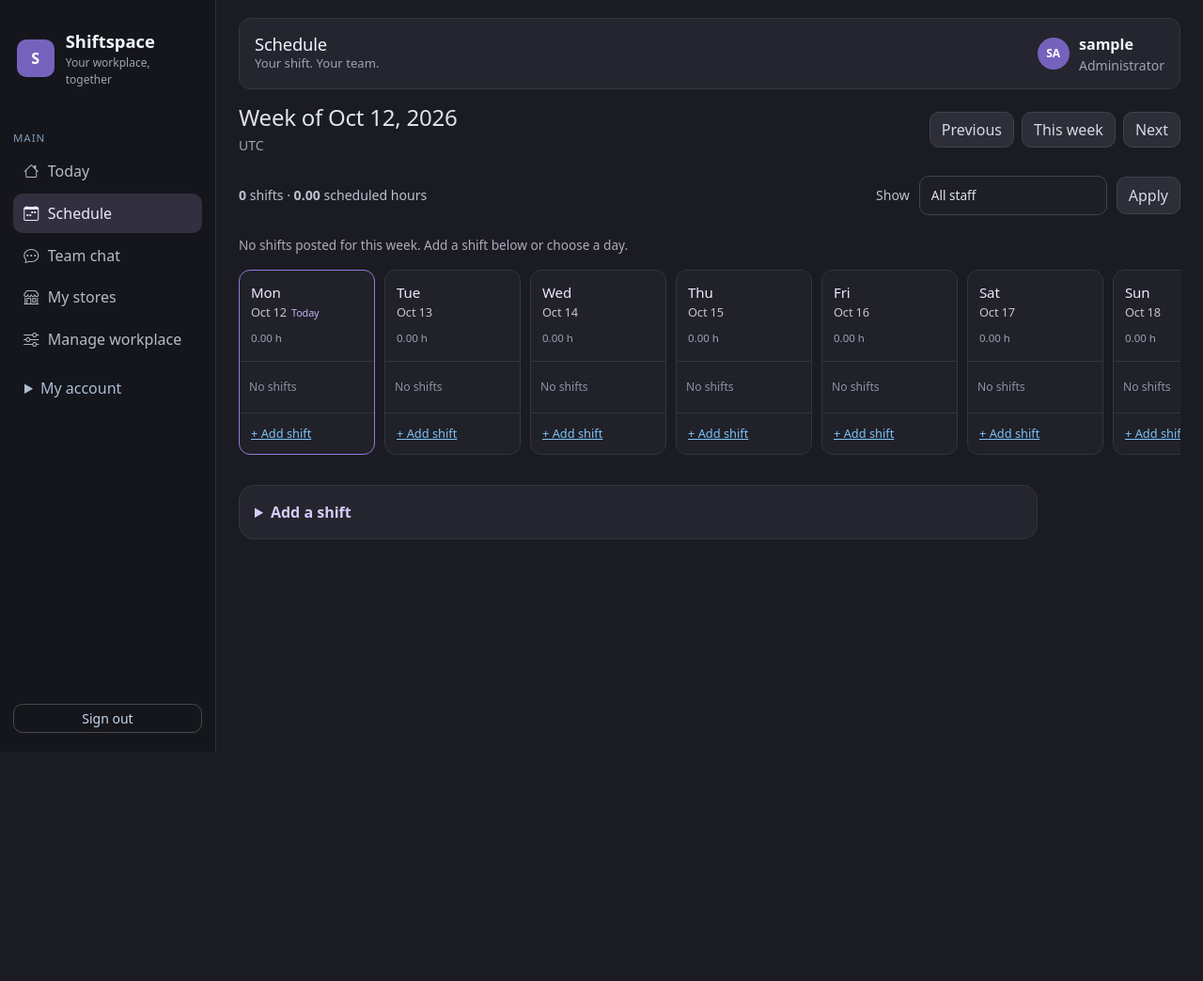
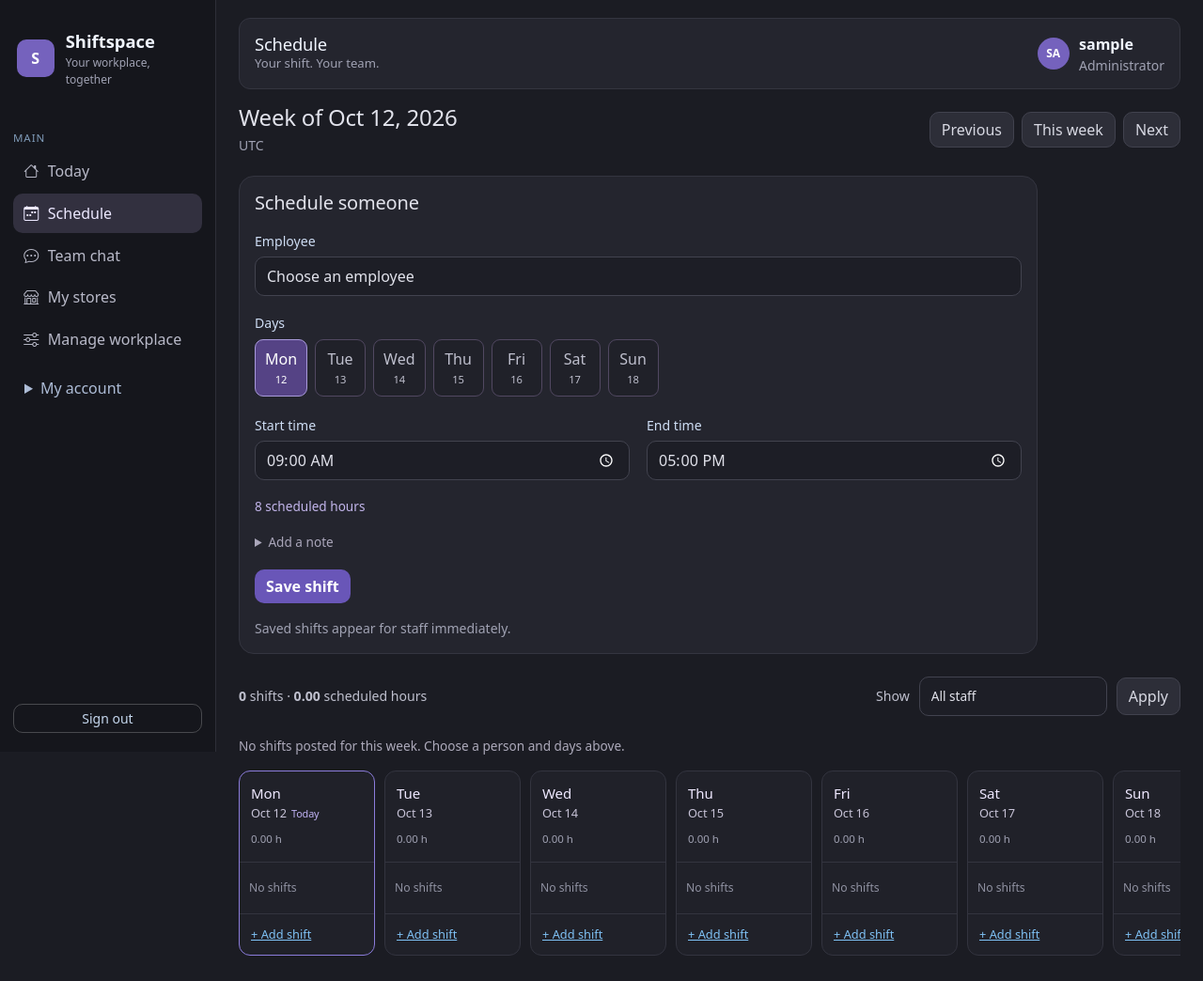
Before and after one commit to AnoHondz/Shift-Force, a Flask app: page /schedule in a window 1280 px wide. Shown: the top 1044 px of the page at 94% size. Before the commit the page ends 800 px from the top, so only its background shows below. Run offline with Flask 3, Linux system fonts and the light colour scheme; a user stored in the database is signed in; tables that the repository leaves empty hold one stand-in row (values such as "Sample post"); some libraries are stand-ins or nearby versions.

Commit message:
Simplify scheduling to a person, selected days, and shift hours

```diff
--- a/app/routes/workplace.py
+++ b/app/routes/workplace.py
@@ -41,6 +41,7 @@ from ..scheduling import (
     monday,
     repeat_intervals,
     selected_week,
+    simple_intervals,
     validate_availability,
     week_calendar,
 )
@@ -216,6 +217,27 @@ def schedule_context(week, editing=None, error=None):
     )
     if request.method == "POST":
         values.update({key: request.form.get(key, "") for key in values})
+    values.update(
+        shift_date=values["starts_at"][:10],
+        start_time=values["starts_at"][11:16],
+        end_time=values["ends_at"][11:16],
+    )
+    chosen_days = [str(default_day.weekday())]
+    if request.method == "POST":
+        if "simple_schedule" in request.form:
+            values.update(
+                {key: request.form.get(key, "") for key in ("shift_date", "start_time", "end_time")}
+            )
+            chosen_days = request.form.getlist("shift_days")
+        else:
+            chosen_days = request.form.getlist("repeat_days")
+            try:
+                chosen_days = [
+                    *chosen_days,
+                    str(date.fromisoformat(values["shift_date"]).weekday()),
+                ]
+            except ValueError:
+                pass
     return dict(
         active_page="schedule",
         page_title="Schedule",
@@ -232,7 +254,12 @@ def schedule_context(week, editing=None, error=None):
         timezone_name=str(zone),
         form_values=values,
         form_error=error,
-        repeat_days=request.form.getlist("repeat_days") if request.method == "POST" else [],
+        chosen_days=chosen_days,
+        original_start=local_input(editing.starts_at)[11:16] if editing else "",
+        original_end=local_input(editing.ends_at)[11:16] if editing else "",
+        original_overnight=bool(
+            editing and local_input(editing.ends_at)[:10] > local_input(editing.starts_at)[:10]
+        ),
     )
 
 
@@ -261,20 +288,32 @@ def schedule():
                         "This shift was cancelled. Refresh the schedule before editing."
                     )
             employee = selected_employee()
-            start = parse_shift_time(request.form.get("starts_at"))
-            end = parse_shift_time(request.form.get("ends_at"))
-            validate_interval(start, end)
+            if "simple_schedule" in request.form:
+                intervals = simple_intervals(
+                    week,
+                    request.form,
+                    parse_shift_time,
+                    editing=record is not None,
+                    original=(local_input(record.starts_at), local_input(record.ends_at))
+                    if record
+                    else None,
+                )
+                start, end = intervals[0]
+            else:
+                start = parse_shift_time(request.form.get("starts_at"))
+                end = parse_shift_time(request.form.get("ends_at"))
+                validate_interval(start, end)
+                intervals = repeat_intervals(
+                    start,
+                    end,
+                    request.form.getlist("repeat_days"),
+                    workplace_zone(),
+                    parse_shift_time,
+                    editing=record is not None,
+                )
             notes = request.form.get("notes", "").strip()
             if len(notes) > 255:
                 raise ValueError("Shift notes must be at most 255 characters.")
-            intervals = repeat_intervals(
-                start,
-                end,
-                request.form.getlist("repeat_days"),
-                workplace_zone(),
-                parse_shift_time,
-                editing=record is not None,
-            )
             for index, (shift_start, shift_end) in enumerate(intervals):
                 validate_interval(shift_start, shift_end)
                 selected_week(
--- a/app/static/css/shiftspace.css
+++ b/app/static/css/shiftspace.css
@@ -30,15 +30,18 @@
 .schedule-time-off, .schedule-warning { font-size:.73rem; color:#e6c294; background:#453a2a; border-radius:6px; padding:8px; margin-bottom:10px; }
 .schedule-warning { display:block; margin:8px 0 0; }
 .schedule-empty { font-size:.85rem; color:#adaabb; }
-.schedule-builder { max-width:850px; scroll-margin-top:20px; }
-.schedule-builder > summary { color:#d6cbfa; font-weight:600; }
+.schedule-builder { max-width:850px; scroll-margin-top:20px; margin-bottom:24px; }
 .schedule-shift-form { display:grid; grid-template-columns:repeat(2,minmax(0,1fr)); gap:18px; }
-.schedule-employee-field, .schedule-notes-field, .schedule-preview, .schedule-repeat, .schedule-form-actions { grid-column:1/-1; }
+.schedule-employee-field, .schedule-days-field, .schedule-notes-field, .schedule-preview, .schedule-form-actions { grid-column:1/-1; }
 .schedule-preview { color:#c2b5eb; font-size:.85rem; margin:0; }
-.schedule-repeat { font-size:.85rem; }
-.schedule-repeat-days { display:flex; flex-wrap:wrap; gap:10px; }
-.schedule-repeat-days label { background:#302c3c; border:1px solid #514861; border-radius:7px; padding:9px 11px; cursor:pointer; }
-.schedule-repeat-days input { accent-color:#a99adb; margin-right:4px; }
+.schedule-notes-field { font-size:.85rem; color:#aaa6ba; }
+.schedule-day-buttons { display:flex; flex-wrap:wrap; gap:8px; }
+.schedule-day-buttons label { cursor:pointer; position:relative; }
+.schedule-day-buttons input { position:absolute; opacity:0; width:100%; height:100%; cursor:pointer; }
+.schedule-day-buttons span { display:block; min-width:54px; text-align:center; background:#202129; border:1px solid #514861; border-radius:9px; padding:8px 10px; color:#bfc0ce; }
+.schedule-day-buttons small { display:block; font-size:.7rem; margin-top:2px; }
+.schedule-day-buttons input:checked + span { background:#554385; border-color:#a99adb; color:#fff; }
+.schedule-day-buttons input:focus-visible + span { outline:2px solid #c9b7ff; outline-offset:3px; }
 .schedule-form-actions { display:flex; gap:12px; flex-wrap:wrap; }
 @media (max-width:760px) { .schedule-board { grid-template-columns:minmax(0,1fr); } .schedule-day-heading { display:flex; justify-content:space-between; align-items:center; } .schedule-day-heading h3 { margin:0; } .schedule-day-heading h3 > span:first-child { display:inline; margin-right:7px; } .schedule-day-content { display:grid; gap:10px; grid-template-columns:repeat(auto-fit,minmax(min(100%,200px),1fr)); } .scheduled-card { margin-bottom:0; } .schedule-filter { width:100%; } .schedule-filter .form-select { flex:1; } }
 @media (max-width:480px) { .schedule-shift-form { grid-template-columns:minmax(0,1fr); } .schedule-navigation .btn { font-size:.8rem; padding:8px 11px; } }
--- a/app/static/js/schedule.js
+++ b/app/static/js/schedule.js
@@ -27,26 +27,43 @@
     }
     function update() {
       end.setCustomValidity('');
-      const first = instant(start.value), last = instant(end.value);
+      const dates = form.querySelector('[name="shift_date"]')
+        ? [form.querySelector('[name="shift_date"]').value].filter(Boolean)
+        : [...form.querySelectorAll('[name="shift_days"]:checked')].map(input => input.dataset.date);
+      document.getElementById('save-schedule').textContent = dates.length > 1 ? `Save ${dates.length} shifts` : 'Save shift';
+      if (!dates.length) {
+        preview.textContent = 'Choose at least one day.';
+        end.setCustomValidity(preview.textContent); return;
+      }
       if (!start.value || !end.value) { preview.textContent = 'Choose start and end times.'; return; }
-      if (first === null || last === null) {
+      const keepOvernight = form.dataset.originalOvernight === 'true' &&
+        start.value === form.dataset.originalStart && end.value === form.dataset.originalEnd;
+      if (start.value === end.value && !keepOvernight) {
+        preview.textContent = 'Choose different start and end times.';
+        end.setCustomValidity(preview.textContent); return;
+      }
+      const overnight = end.value < start.value || keepOvernight;
+      const intervals = dates.map(day => {
+        const endDate = new Date(day + 'T12:00:00Z');
+        if (overnight) endDate.setUTCDate(endDate.getUTCDate() + 1);
+        return [instant(day + 'T' + start.value), instant(endDate.toISOString().slice(0, 10) + 'T' + end.value)];
+      });
+      if (intervals.some(([first, last]) => first === null || last === null)) {
         preview.textContent = 'Choose valid times outside the clock change.';
         end.setCustomValidity(preview.textContent); return;
       }
-      const hours = (last - first) / 3600000;
-      if (hours <= 0 || hours > 24) {
+      const durations = intervals.map(([first, last]) => (last - first) / 3600000);
+      if (durations.some(hours => hours <= 0 || hours > 24)) {
         preview.textContent = 'End must follow start, with a shift of at most 24 hours.';
         end.setCustomValidity(preview.textContent); return;
       }
       const endDate = new Intl.DateTimeFormat('en-US', {
         timeZone: form.dataset.timezone, weekday: 'short', month: 'short', day: 'numeric',
-      }).format(last);
-      preview.textContent = `${Number(hours.toFixed(2))} scheduled ${hours === 1 ? 'hour' : 'hours'}` +
-        (end.value.slice(0, 10) > start.value.slice(0, 10) ? ` · Ends ${endDate}` : '');
-      const count = new Set([new Date(start.value.slice(0, 10) + 'T12:00:00Z').getUTCDay(),
-        ...[...form.querySelectorAll('[name="repeat_days"]:checked')]
-          .map(input => (+input.value + 1) % 7)]).size;
-      document.getElementById('save-schedule').textContent = count > 1 ? `Save ${count} shifts` : 'Save shift';
+      }).format(intervals[0][1]);
+      const low = Number(Math.min(...durations).toFixed(2)), high = Number(Math.max(...durations).toFixed(2));
+      preview.textContent = `${low === high ? low : `${low}–${high}`} scheduled ${high === 1 ? 'hour' : 'hours'}` +
+        (low !== high ? ' per shift' : '') +
+        (overnight ? (dates.length === 1 ? ` · Ends ${endDate}` : ' · Ends next morning') : '');
     }
     form.addEventListener('input', update);
     form.addEventListener('change', update);
@@ -57,14 +74,13 @@
       button.addEventListener('click', event => {
         if (form.querySelector('[name="shift_id"]')) return;
         event.preventDefault();
-        builder.open = true;
-        start.value = button.dataset.scheduleDay + 'T09:00'; end.value = button.dataset.scheduleDay + 'T17:00';
-        form.querySelectorAll('[name="repeat_days"]').forEach(input => { input.checked = false; });
+        form.querySelectorAll('[name="shift_days"]').forEach(input => {
+          input.checked = input.dataset.date === button.dataset.scheduleDay;
+        });
         update(); builder.scrollIntoView({behavior: 'smooth', block: 'start'});
         document.getElementById('scheduled-employee').focus({preventScroll: true});
       });
     });
-    if (window.location.hash === '#schedule-builder') builder.open = true;
     update();
     const error = document.getElementById('schedule-error');
     if (error) error.focus();
--- a/app/templates/schedule.html
+++ b/app/templates/schedule.html
@@ -10,11 +10,29 @@
       <a class="btn btn-ghost" href="{{ url_for('workplace.schedule', week=next_week.isoformat(), staff=staff_id) }}" aria-label="Next week">Next</a>
     </nav>
   </div>
+  {% if can_plan %}
+  <section class="surface-card schedule-builder" id="schedule-builder" aria-labelledby="builder-title"><h3 class="h5 mb-3" id="builder-title">{{ 'Edit shift' if editing else 'Schedule someone' }}</h3>
+    {% if form_error %}<div class="alert alert-danger" role="alert" id="schedule-error" tabindex="-1">{{ form_error }}</div>{% endif %}
+    <form method="post" action="{{ url_for('workplace.schedule') }}" id="shift-form" class="schedule-shift-form" data-timezone="{{ timezone_name }}" data-original-start="{{ original_start }}" data-original-end="{{ original_end }}" data-original-overnight="{{ 'true' if original_overnight else 'false' }}">
+      <input type="hidden" name="csrf_token" value="{{ csrf_token() }}" /><input type="hidden" name="simple_schedule" value="1" /><input type="hidden" name="week" value="{{ week.isoformat() }}" />{% if staff_id %}<input type="hidden" name="staff" value="{{ staff_id }}" />{% endif %}
+      {% if editing %}<input type="hidden" name="shift_id" value="{{ editing.id }}" /><input type="hidden" name="version_id" value="{{ form_values.version_id }}" />{% endif %}
+      <div class="schedule-employee-field"><label class="form-label" for="scheduled-employee">Employee</label><select class="form-select" id="scheduled-employee" name="employee_id" required><option value="">Choose an employee</option>{% for employee in employees if not employee.archived %}<option value="{{ employee.id }}" {% if form_values.employee_id == employee.id|string %}selected{% endif %}>{{ employee.full_name() }}</option>{% endfor %}</select></div>
+      {% if editing %}<div class="schedule-days-field"><label class="form-label" for="shift-date">Day</label><input class="form-control" id="shift-date" name="shift_date" type="date" value="{{ form_values.shift_date }}" required /></div>
+      {% else %}<fieldset class="schedule-days-field"><legend class="form-label">Days</legend><div class="schedule-day-buttons">{% for day in calendar %}<label><input type="checkbox" name="shift_days" value="{{ loop.index0 }}" aria-label="{{ day.date.strftime('%a') }}" data-date="{{ day.date.isoformat() }}" {% if loop.index0|string in chosen_days %}checked{% endif %} /><span>{{ day.date.strftime('%a') }}<small aria-hidden="true">{{ day.date.strftime('%d') }}</small></span></label>{% endfor %}</div></fieldset>{% endif %}
+      <div><label class="form-label" for="shift-start">Start time</label><input class="form-control" id="shift-start" type="time" name="start_time" value="{{ form_values.start_time }}" required aria-describedby="shift-preview" /></div>
+      <div><label class="form-label" for="shift-end">End time</label><input class="form-control" id="shift-end" type="time" name="end_time" value="{{ form_values.end_time }}" required aria-describedby="shift-preview" /></div>
+      <p class="schedule-preview" id="shift-preview" aria-live="polite">Choose start and end times.</p>
+      <details class="schedule-notes-field" {% if form_values.notes %}open{% endif %}><summary>Add a note</summary><label class="visually-hidden" for="shift-notes">Notes (optional)</label><input class="form-control mt-2" id="shift-notes" name="notes" maxlength="255" value="{{ form_values.notes }}" placeholder="For example: front counter" /></details>
+      <div class="schedule-form-actions"><button class="btn btn-primary" type="submit" id="save-schedule">Save shift</button>{% if editing %}<a class="btn btn-ghost" href="{{ url_for('workplace.schedule', week=week.isoformat(), staff=staff_id) }}">Discard changes</a>{% endif %}</div>
+    </form>
+    <p class="small text-muted mb-0 mt-3">Saved shifts appear for staff immediately.</p>
+  </section>
+  {% endif %}
   <div class="schedule-overview">
     <p class="mb-0" id="schedule-totals"><strong>{{ shift_count }}</strong> {{ 'shift' if shift_count == 1 else 'shifts' }} <span aria-hidden="true">·</span> <strong>{{ total_hours|hours }}</strong> scheduled hours</p>
     {% if current_user.has_admin_access() %}<form method="get" class="schedule-filter"><input type="hidden" name="week" value="{{ week.isoformat() }}" /><label for="schedule-staff">Show</label><select class="form-select" id="schedule-staff" name="staff"><option value="">All staff</option>{% for employee in employees %}<option value="{{ employee.id }}" {% if staff_id == employee.id %}selected{% endif %}>{{ employee.full_name() }}</option>{% endfor %}</select><button type="submit" class="btn btn-ghost">Apply</button></form>{% endif %}
   </div>
-  {% if not shift_count %}<p class="schedule-empty">No shifts posted for this week.{% if can_plan %} Add a shift below or choose a day.{% endif %}</p>{% endif %}
+  {% if not shift_count %}<p class="schedule-empty">No shifts posted for this week.{% if can_plan %} Choose a person and days above.{% endif %}</p>{% endif %}
   <div class="schedule-board-scroll" tabindex="0" aria-label="Weekly schedule">
     <div class="schedule-board">
       {% for day in calendar %}<section class="schedule-day {% if day.today %}is-today{% endif %}" aria-labelledby="day-{{ day.date.isoformat() }}">
@@ -38,23 +56,7 @@
       </section>{% endfor %}
     </div>
   </div>
-  {% if can_plan %}
-  <details class="surface-card schedule-builder" id="schedule-builder" {% if editing or form_error or request.args.get('on') %}open{% endif %}><summary>{{ 'Edit shift' if editing else 'Add a shift' }}</summary>
-    <p class="small text-muted mt-3">Saved shifts are visible to staff immediately. Times use {{ timezone_name }}.</p>
-    {% if form_error %}<div class="alert alert-danger" role="alert" id="schedule-error" tabindex="-1">{{ form_error }}</div>{% endif %}
-    <form method="post" action="{{ url_for('workplace.schedule') }}" id="shift-form" class="schedule-shift-form" data-timezone="{{ timezone_name }}">
-      <input type="hidden" name="csrf_token" value="{{ csrf_token() }}" /><input type="hidden" name="week" value="{{ week.isoformat() }}" />{% if staff_id %}<input type="hidden" name="staff" value="{{ staff_id }}" />{% endif %}
-      {% if editing %}<input type="hidden" name="shift_id" value="{{ editing.id }}" /><input type="hidden" name="version_id" value="{{ form_values.version_id }}" />{% endif %}
-      <div class="schedule-employee-field"><label class="form-label" for="scheduled-employee">Employee</label><select class="form-select" id="scheduled-employee" name="employee_id" required><option value="">Choose an employee</option>{% for employee in employees if not employee.archived %}<option value="{{ employee.id }}" {% if form_values.employee_id == employee.id|string %}selected{% endif %}>{{ employee.full_name() }}</option>{% endfor %}</select></div>
-      <div><label class="form-label" for="shift-start">Start</label><input class="form-control" id="shift-start" type="datetime-local" name="starts_at" value="{{ form_values.starts_at }}" required aria-describedby="shift-preview" /></div>
-      <div><label class="form-label" for="shift-end">End</label><input class="form-control" id="shift-end" type="datetime-local" name="ends_at" value="{{ form_values.ends_at }}" required aria-describedby="shift-preview" /></div>
-      <p class="schedule-preview" id="shift-preview" aria-live="polite">Choose start and end times.</p>
-      <div class="schedule-notes-field"><label class="form-label" for="shift-notes">Notes (optional)</label><input class="form-control" id="shift-notes" name="notes" maxlength="255" value="{{ form_values.notes }}" placeholder="For example: front counter" /></div>
-      {% if not editing %}<details class="schedule-repeat" {% if repeat_days %}open{% endif %}><summary>Repeat this shift</summary><p class="small text-muted mt-2">Add these hours on other days in the start date's week. The original shift is included.</p><fieldset><legend class="visually-hidden">Additional days</legend><div class="schedule-repeat-days">{% for label in ['Mon','Tue','Wed','Thu','Fri','Sat','Sun'] %}<label><input type="checkbox" name="repeat_days" value="{{ loop.index0 }}" {% if loop.index0|string in repeat_days %}checked{% endif %} /> {{ label }}</label>{% endfor %}</div></fieldset><p class="small text-muted mt-2 mb-0">If any day conflicts, no shifts in this group are saved.</p></details>{% endif %}
-      <div class="schedule-form-actions"><button class="btn btn-primary" type="submit" id="save-schedule">Save shift</button>{% if editing %}<a class="btn btn-ghost" href="{{ url_for('workplace.schedule', week=week.isoformat(), staff=staff_id) }}">Discard changes</a>{% endif %}</div>
-    </form>
-  </details>
-  {% endif %}
+
 </div>
 {% endblock %}
 {% block scripts %}<script src="{{ url_for('static', filename='js/schedule.js') }}" defer></script>{% endblock %}
```
Also changed, not shown: app/scheduling.py (+45 -0 lines), docs/BUSINESS_RULES.md (+1 -1 lines), docs/VERIFICATION.md (+5 -5 lines), scripts/browser_smoke.py (+7 -5 lines), scripts/schedule_browser.py (+16 -12 lines), tests/test_schedule_builder.py (+156 -3 lines), tests/test_stores.py (+5 -3 lines), README.md, 5 other files.
